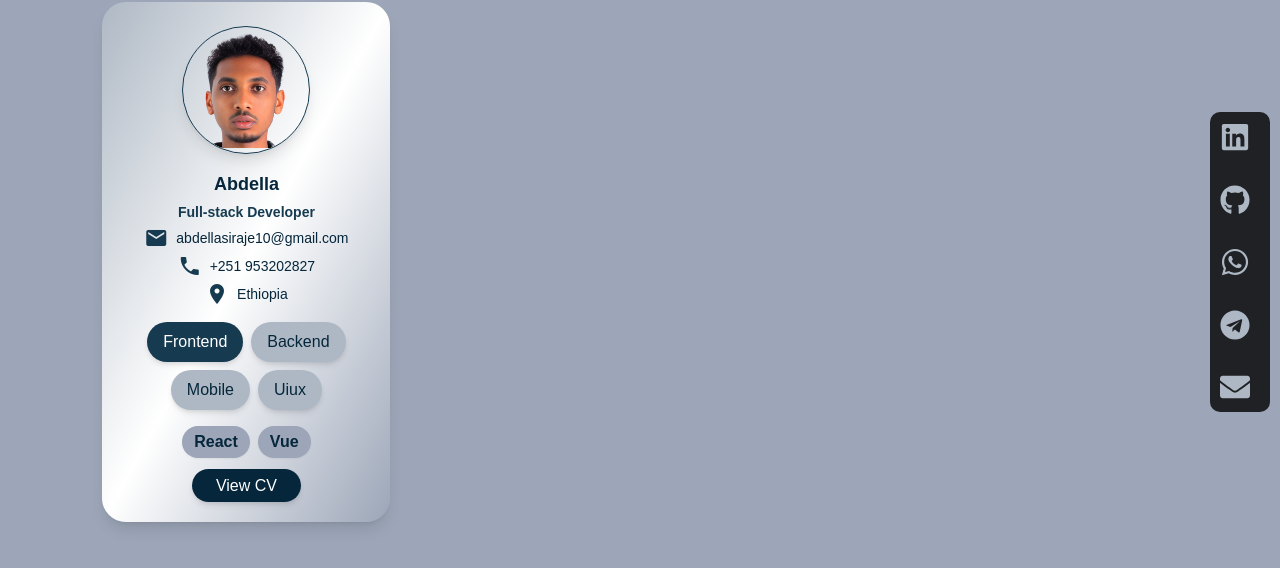
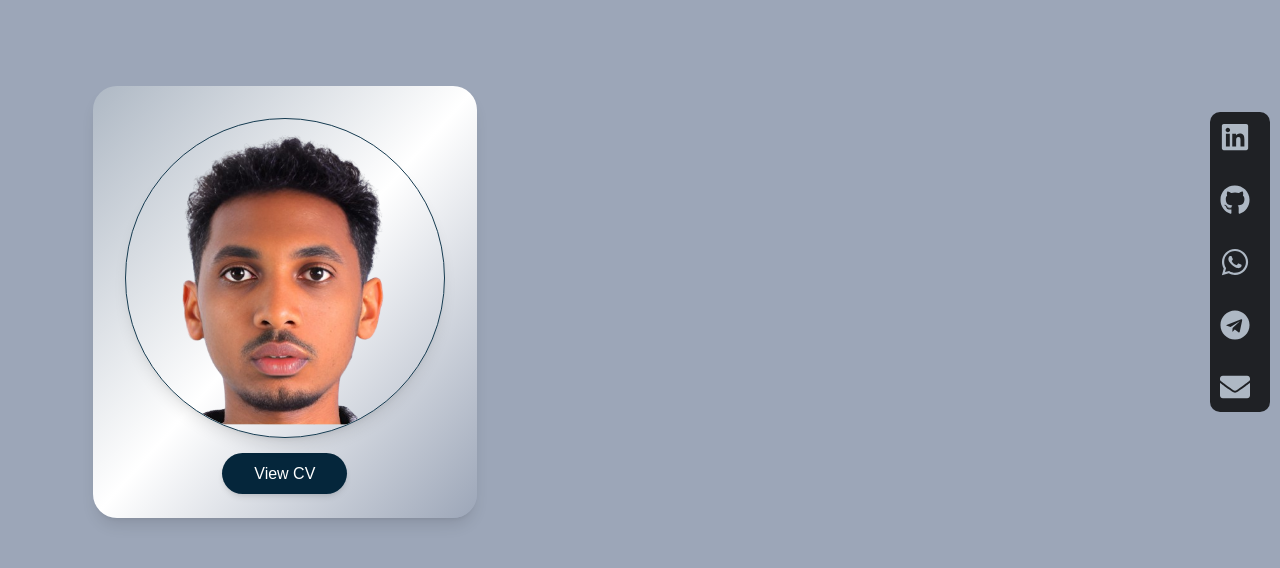
Before and after one commit to Abdi-sir/Portfolio, a React (Vite) app in the folder Portfolio/: page / in a window 1280 px wide. Shown: the part 138-706 px from the top of the page. Built offline with nearby package versions, Linux system fonts and the light colour scheme.

Commit message:
i made  a little modification on the home page like removing the flowing text and make it card and also make the profile secrion only the image and view cv

```diff
--- a/Portfolio/src/pages/Home.jsx
+++ b/Portfolio/src/pages/Home.jsx
@@ -123,7 +123,7 @@ function Home() {
             width: '100%',
             height: '100%',
             objectFit: 'cover',
-            opacity: 0.5,
+            opacity: 1,
             transform: `scale(${splineScale})`,
             transition: 'transform 0.3s ease-out',
           }}
@@ -132,24 +132,39 @@ function Home() {
       </div>
 
       {/* Content Overlay */}
-      <div className={`relative flex flex-col md:flex-row items-center justify-center p-4 max-w-[1768px] w-full space-y-8 md:space-y-0 md:space-x-8 z-20 ${isLeftSide ? 'pointer-events-auto' : 'pointer-events-none '} `}>
+      <div className={`relative flex flex-col md:flex-row sm:pt-24 items-center justify-center p-4 max-w-[1768px] w-full space-y-8 md:space-y-0 md:space-x-8 z-20 ${isLeftSide ? 'pointer-events-auto' : 'pointer-events-none '} `}>
         {/* Profile Section */}
         <Profile profile={profile} />
 
         {/* Middle Section */}
         <div className={`flex flex-col justify-center space-y-4 bg-gradient-to-r p-8 rounded-3xl shadow-2xl flex-[0.8] ${showContent ? 'animate__animated animate__slideInUp scroll-animate' : 'opacity-0'} `}>
-          {/* Title */}
-          <h2 className="text-[10vw] md:text-[117px] font-extrabold text-[#05263B]">Developer</h2>
+         {/* Small Hello in the Left Upper Corner */}
+         <div className="absolute top-4 left-4 text-left">
+           <p className="text-sm md:text-md text-[#2F6D80] font-medium">Hello, I'm</p>
+            </div>
 
+              {/* Abdella Siraje in two lines, less bold, adjusted spacing and position */}
+              <h2 className="text-[10vw] md:text-[3rem] font-semibold text-[#05263B] leading-tight tracking-tight md:ml-8">
+                Abdella <br /> Siraje
+              </h2>
               {/* Introductory Text */}
               <div className="text-left text-gray-800 space-y-2">
-            <p className="text-[8vw] md:text-[64px] font-semibold">
-              <span className="font-bold text-[#2F6D80]">Hey,</span>
+                {/* Titles Section in One Card with transparency */}
+                <div className="flex flex-col items-end mt-4">
+                  <div className="bg-gradient-to-br from-[rgba(174,184,196,0.8)] to-[rgba(22,59,80,0.8)] border-2 border-[#05263b] p-4 rounded-xl shadow-lg w-full md:w-auto">
+                    <p className="text-[4vw] md:text-[24px] font-light text-white text-right">
+                      Application and Web Developer
                     </p>
-            <p className="text-[8vw] md:text-[64px] font-semibold">
-              <span className="font-bold text-[#2F6D80]">I’m </span>
-              <span className="font-bold text-[#05263B]">{text}</span>
+                    <p className="text-[4vw] md:text-[24px] font-light text-white text-right">
+                      Graphics Designer
                     </p>
+                    <p className="text-[4vw] md:text-[24px] font-light text-white text-right">
+                      Freelancer
+                    </p>
+                  </div>
+                </div>
+
+                {/* Email Button */}
                 <EmailButton />
               </div>
         </div>
--- a/Portfolio/src/pages/Profile.jsx
+++ b/Portfolio/src/pages/Profile.jsx
@@ -63,66 +63,22 @@ const SkillCard = ({ profile }) => {
 
   return (
 <div className='hover:scale-105 transition-transform duration-300'>
-
-
   <div
-      ref={cardRef} // Attach the ref to the card
-      className={`relative flex flex-col items-center justify-center bg-gradient-to-br from-[#aeb8c4] via-white to-[#9ca6b8] p-6 rounded-3xl shadow-lg w-64 md:w-72  ${isVisible ? 'slide-in' : ''}`}
+    ref={cardRef}
+    className={`relative flex flex-col items-center justify-center bg-gradient-to-br from-[#aeb8c4] via-white to-[#9ca6b8] p-8 rounded-3xl shadow-lg w-72 md:w-80 lg:w-96 ${isVisible ? 'slide-in' : ''}`}
   >
     {/* Profile Photo */}
-      <div className="relative w-24 h-24 md:w-32 md:h-32 overflow-hidden rounded-full border border-[#163b50] shadow-lg transition-transform transform hover:scale-105">
+    <div className="relative w-28 h-28 md:w-36 md:h-36 lg:w-80 lg:h-80 overflow-hidden rounded-full border border-[#163b50] shadow-lg transition-transform transform hover:scale-105">
       <img src={profile} alt="Profile photo" className="object-cover w-full h-full" />
     </div>
 
-      {/* Contact Information */}
-      <div className="text-center space-y-1 mt-4 text-[#163b50]">
-        <h2 className="text-lg font-bold text-[#05263b]">Abdella</h2>
-        <p className="text-sm font-semibold text-[#163b50]">Full-stack Developer</p>
-
-        {/* Email, Phone, and Location */}
-        <div className="flex items-center justify-center text-sm text-[#05263b] space-x-2">
-          <span className="material-icons text-[#163b50]">email</span>
-          <p>abdellasiraje10@gmail.com</p>
-        </div>
-        <div className="flex items-center justify-center text-sm text-[#05263b] space-x-2">
-          <span className="material-icons text-[#163b50]">phone</span>
-          <p>+251 953202827</p>
-        </div>
-        <div className="flex items-center justify-center text-sm text-[#05263b] space-x-2">
-          <span className="material-icons text-[#163b50]">location_on</span>
-          <p>Ethiopia</p>
-        </div>
-      </div>
-
-      {/* Skill Category Buttons */}
-      <div className="flex justify-center flex-wrap gap-2 mt-4">
-        {['frontend', 'backend', 'mobile', 'uiux'].map(category => (
-          <button
-            key={category}
-            className={`py-2 px-4 rounded-full shadow-md transition-colors ${activeCategory === category ? 'bg-[#163b50] text-white' : 'bg-[#aeb8c4] text-[#05263b]'}`}
-            onClick={() => setActiveCategory(category)}
-          >
-            {category.charAt(0).toUpperCase() + category.slice(1)}
-          </button>
-        ))}
-      </div>
-
-      {/* Skills Rendering based on Active Category */}
-      <div className="flex flex-wrap justify-center gap-2 mt-4">
-        {skills[activeCategory].map(skill => (
-          <button key={skill} className="bg-[#9ca6b8] text-[#05263b] font-semibold py-1 px-3 rounded-full shadow-sm hover:bg-[#aeb8c4] transition-colors">
-            {skill}
-          </button>
-        ))}
-      </div>
-
     {/* Download CV Button */}
-      <div className="mt-4">
+    <div className="mt-6">
       <a
         href="/cv.pdf"
         target="_blank"
         rel="noopener noreferrer"
-          className="bg-[#05263b] text-white py-2 px-6 rounded-full shadow-md hover:bg-[#163b50] transition-colors"
+        className="bg-[#05263b] text-white py-3 px-8 rounded-full shadow-md hover:bg-[#163b50] transition-colors"
       >
         View CV
       </a>
@@ -130,6 +86,7 @@ const SkillCard = ({ profile }) => {
 
   </div>
 </div>
+
   );
 };
 
```
Lines whose indentation alone changed are shown as unchanged.
